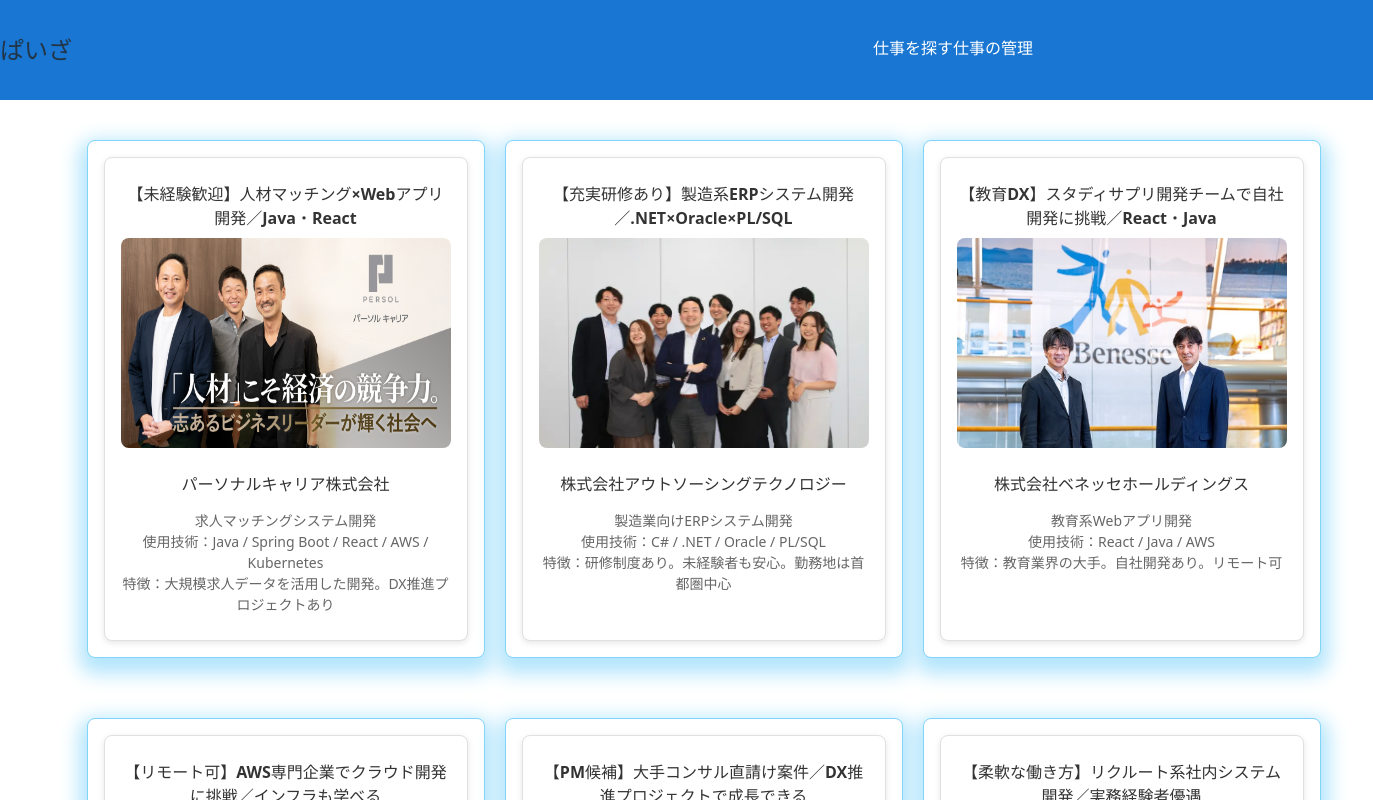
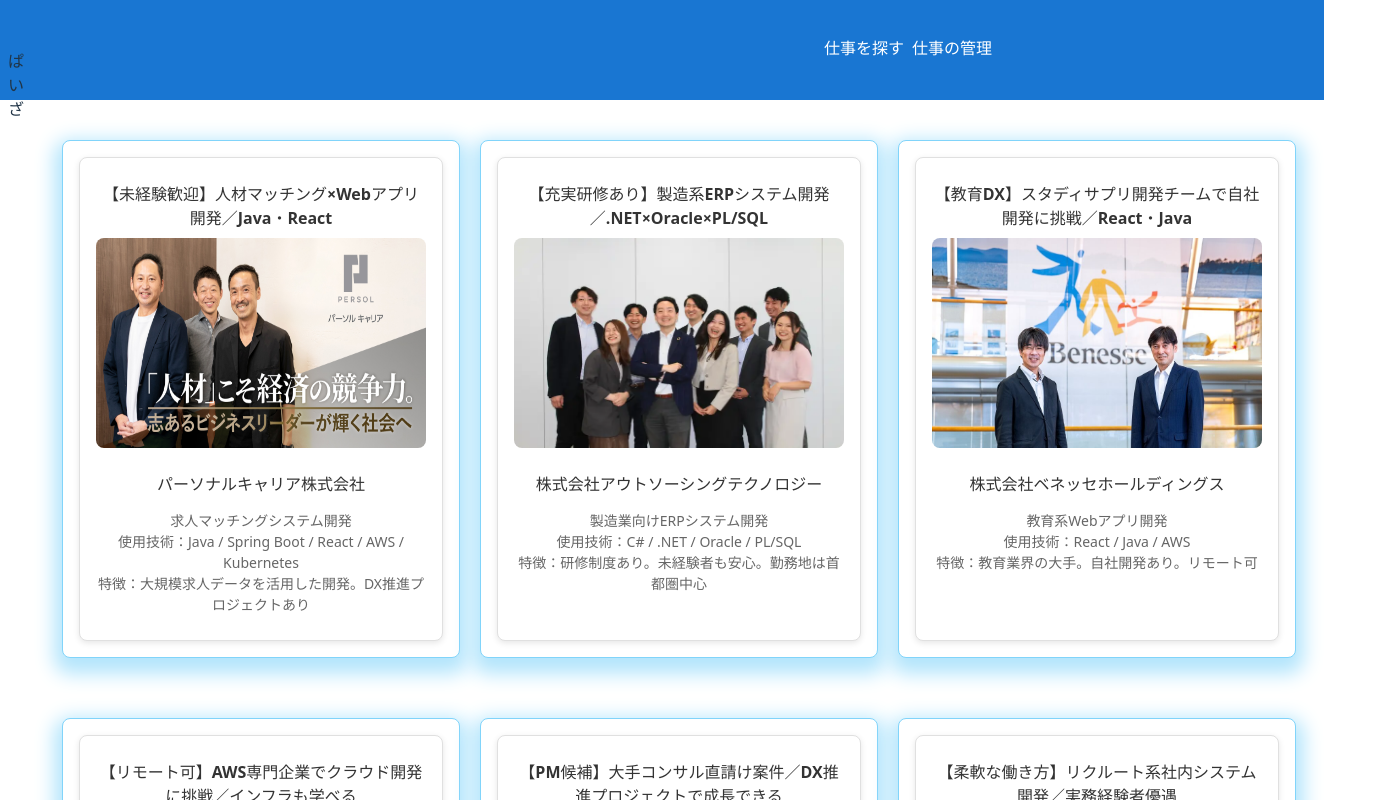
Before and after one commit to aorin0523/team2, a React (Vite) app in the folder src/frontend/: page /list in a window 1280 px wide. Shown: the top 800 px of the page, 1373 px wide, since content can reach past the window. Built offline with nearby package versions, Linux system fonts and the light colour scheme; some icons are missing.

Commit message:
update:ヘッダーサイズ調整

```diff
--- a/src/frontend/src/App.jsx
+++ b/src/frontend/src/App.jsx
@@ -1,7 +1,6 @@
 import { BrowserRouter, Routes, Route } from "react-router-dom";
 import Home from "./pages/Home";
 import List from "./pages/Project_List";
-import Jobs from "./pages/Jobs";
 
 function App() {
   return (
@@ -9,7 +8,6 @@
       <Routes>
         {<Route path="/" element={<Home />} /> }
         {<Route path="/list" element={<List />} />}
-         {<Route path="/jobs" element={<Jobs />} />}
       </Routes>
     </BrowserRouter>
   );
--- a/src/frontend/src/css/Project_list.css
+++ b/src/frontend/src/css/Project_list.css
@@ -11,15 +11,21 @@
 }
 
 .logo {
-  width: 110px;
+  margin-top: 70px;
+  margin-left: 8px;
 }
 
 .nav-link {
     width: 500px;
 }
 
+.nav-link a {
+  margin-right: 8px;
+}
+
+
 .link {
-    margin-left: 763px;
+    margin-left: 800px;
     flex-grow: 1;
 }
 
@@ -34,7 +40,9 @@
 }
 
 .card1, .card2, .card3,
-.card4, .card5, .card6 {
+.card4, .card5, .card6,
+.card7,.card8,.card9,
+.card10,.card11,.card12 {
   background-color: #fff;
   border: 1px solid #e0e0e0;
   border-radius: 8px;
@@ -83,12 +91,12 @@
 }
 
 .pagenation-ui button {
-  background-color: transparent; /* 背景を透明にする */
-  border: none;                  /* 枠線も消す */
+  background-color: transparent;
+  border: none;
   color: black;
-  box-shadow: none;              /* MUIなどで勝手に入る影も消す */
-  outline: none;                 /* フォーカス時の枠線も消す */
-  padding: 8px 12px;             /* ボタンの中身の余白調整 */
+  box-shadow: none;
+  outline: none;
+  padding: 8px 12px;
   border-radius: 8px;
   cursor: pointer;
 }
--- a/src/frontend/src/pages/Project_List.jsx
+++ b/src/frontend/src/pages/Project_List.jsx
@@ -157,7 +157,7 @@
   return (
     <>
       <Box component="header" className="header" sx={{ backgroundColor: blue[700], width: '100%' }}>
-        <div className="logo"><h2 className="appname">ぱいざ</h2></div>
+        <div className="logo">ぱいざ</div>
         <div className="link">
           <nav className="nav-link">
             <a href="/" style={{ color: 'white' }}>仕事を探す</a>
```
